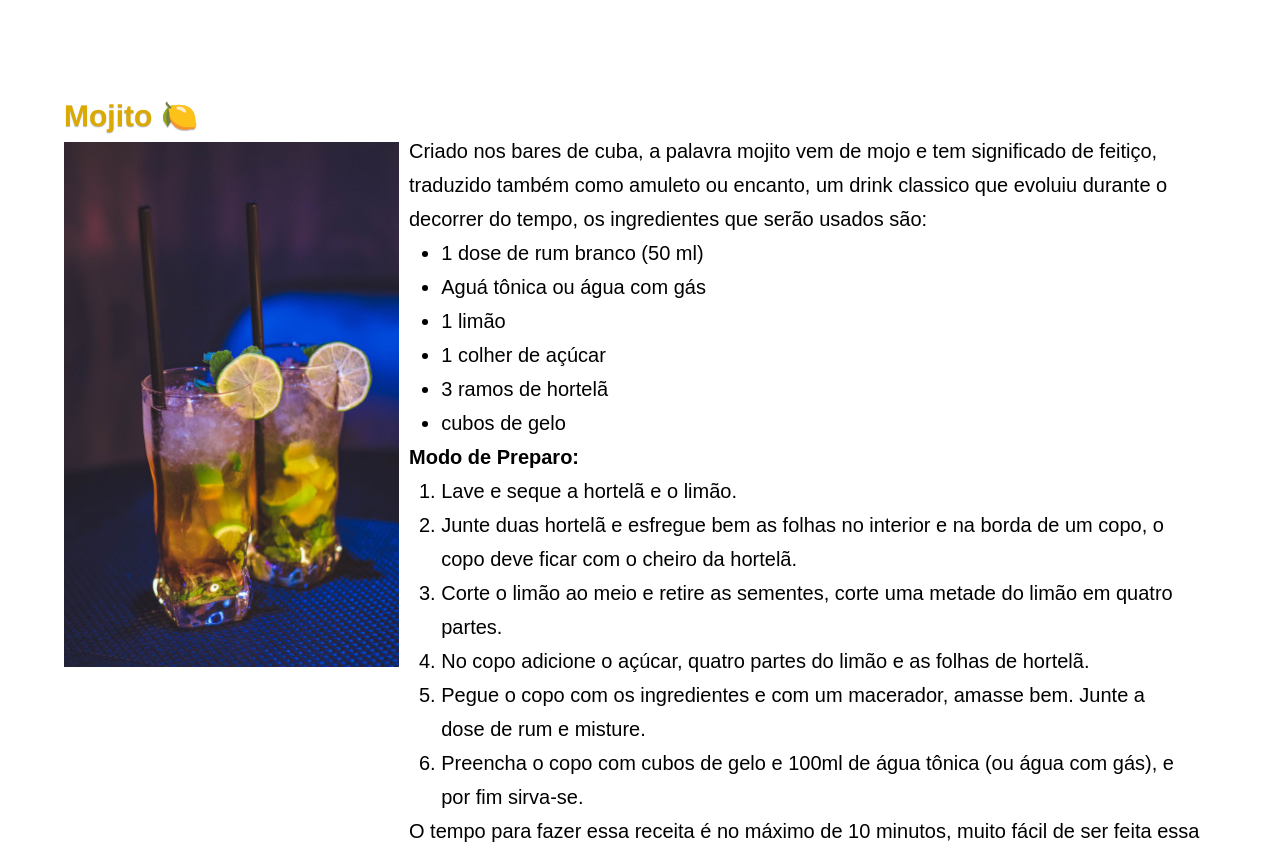
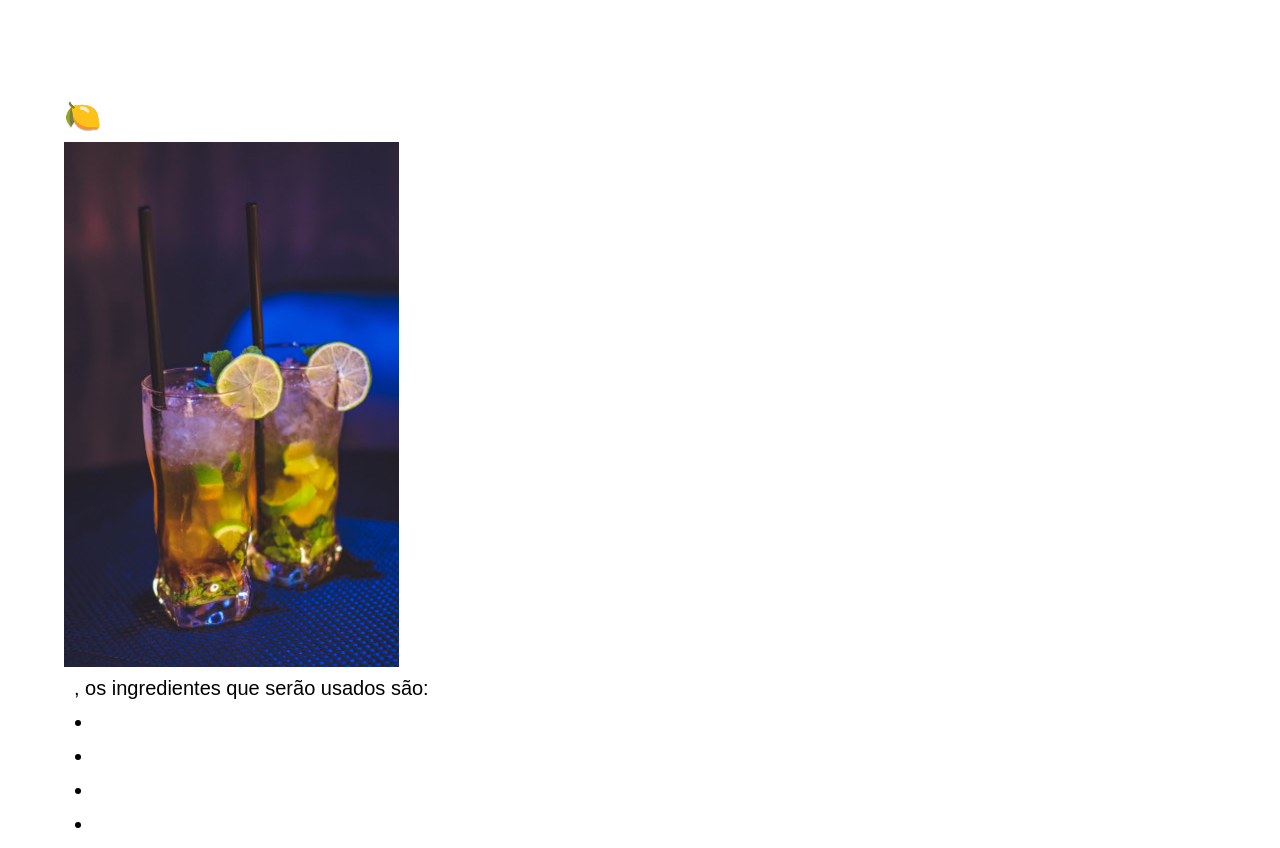
Before and after one commit to MateusMFernandes/Site-de-coquetel-alcoolicos, a plain HTML site: page index.html in a window 1280 px wide. Shown: the part 1952-2800 px from the top of the page. Drawn offline with Linux system fonts and the light colour scheme.

Commit message:
Update index.html

```diff
--- a/index.html
+++ b/index.html
@@ -24,17 +24,17 @@
                         </picture>
                     </div>
                 <aside>
-                    <p>Criada aproximadamente em 1954, a piña colada é uma mistura totalmente latina e muito refrescante, os ingredientes que serão usado na piña colada são:</p>
+                    <p>Criada aproximadamente em 1954, a piña colada é uma mistura totalmente latina e muito refrescante, os ingredientes que serão utilizados na piña colada são:</p>
                     <ul>
-                    <li>dose de rum (50 ml)</li>
-                    <li>dose de leite de coco (50 ml)</li>
-                    <li>doses de suco de abacaxi (100 ml)</li>
-                    <li>dose de Leite condensado (50ml)</li>
-                    <li>cubos de gelo</li>
+                    <li>dose de rum (50 ml).</li>
+                    <li>dose de leite de coco (50 ml).</li>
+                    <li>doses de suco de abacaxi (100 ml).</li>
+                    <li>dose de Leite condensado (50ml).</li>
+                    <li>cubos de gelo.</li>
                     </ul>
                     <p><strong>Modo de Preparo:</strong></p>
                     <ol>
-                    <li>Prepare o suco de abacaxi</li>
+                    <li>Prepare o suco de abacaxi.</li>
                     <li>Em uma coqueteleira junte os seguintes ingredientes: Rum, Leite de coco, Suco de abacaxi e leite condensado.</li>
                     <li>Com os ingrediente todos misturados em uma coqueteleira bata até ficar bem cremoso</li>
                     <li>E por fim transfira sua batida para um recipiente com gelo e sirva-se.</li>
@@ -51,14 +51,14 @@
                         </picture>
                     </div>
                 <aside>
-                    <p>Criado nos bares de cuba, a palavra mojito vem de mojo e tem significado de feitiço, traduzido também como amuleto ou encanto, um drink classico que evoluiu durante o decorrer do tempo, os ingredientes que serão usados são:</p>
+                    <p>Criado nos bares de cuba, a palavra mojito vem de mojo e tem significado de feitiço, traduzido também como amuleto ou encanto, um drink classico que evoluiu durante o decorrer do tempo, os ingredientes que serão utilizados são:</p>
                     <ul>
-                    <li>1 dose de rum branco (50 ml)</li>
-                    <li>Aguá tônica ou água com gás</li>
-                    <li>1 limão</li>
-                    <li>1 colher de açúcar</li>
-                    <li>3 ramos de hortelã</li>
-                    <li>cubos de gelo </li>
+                    <li>1 dose de rum branco (50 ml).</li>
+                    <li>Aguá tônica ou água com gás.</li>
+                    <li>1 limão.</li>
+                    <li>1 colher de açúcar.</li>
+                    <li>3 ramos de hortelã.</li>
+                    <li>cubos de gelo.</li>
                     </ul>
                     <p><strong>Modo de Preparo:</strong></p>
                     <ol>
@@ -73,7 +73,7 @@
                 </aside>
         </article>
         <article>
-            <h1>Mojito 🍋</h1>
+            <h1> 🍋</h1>
             <div class="drinks">
                 <picture>
                     <source media="(max-width:450px)" srcset="imagens/mojitopq.jpg">
@@ -81,25 +81,25 @@
                 </picture>
             </div>
         <aside>
-            <p>Criado nos bares de cuba, a palavra mojito vem de mojo e tem significado de feitiço, traduzido também como amuleto ou encanto, um drink classico que evoluiu durante o decorrer do tempo, os ingredientes que serão usados são:</p>
+            <p>, os ingredientes que serão usados são:</p>
             <ul>
-            <li>1 dose de rum branco (50 ml)</li>
-            <li>Aguá tônica ou água com gás</li>
-            <li>1 limão</li>
-            <li>1 colher de açúcar</li>
-            <li>3 ramos de hortelã</li>
-            <li>cubos de gelo </li>
+            <li></li>
+            <li></li>
+            <li></li>
+            <li></li>
+            <li></li>
+            <li> </li>
             </ul>
             <p><strong>Modo de Preparo:</strong></p>
             <ol>
-            <li>Lave e seque a hortelã e o limão.</li>
-            <li>Junte duas hortelã e esfregue bem as folhas no interior e na borda de um copo, o copo deve ficar com o cheiro da hortelã.</li>
-            <li>Corte o limão ao meio e retire as sementes, corte uma metade do limão em quatro partes.</li>
-            <li>No copo adicione o açúcar, quatro partes do limão e as folhas de hortelã.</li>
-            <li>Pegue o copo com os ingredientes e com um macerador, amasse bem. Junte a dose de rum e misture.</li>
-            <li>Preencha o copo com cubos de gelo e 100ml de água tônica (ou água com gás), e por fim sirva-se.</li>
+            <li></li>
+            <li></li>
+            <li></li>
+            <li></li>
+            <li></li>
+            <li></li>
             </ol>
-            <p>O tempo para fazer essa receita é no máximo de 10 minutos, muito fácil de ser feita  essa quantidade de produto serve apenas uma pessoa.</p>
+            <p></p>
         </aside>
 </article>
     </main>
```
